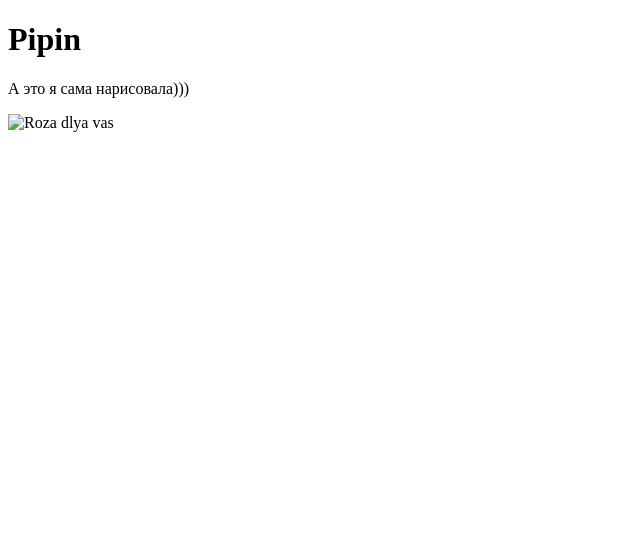
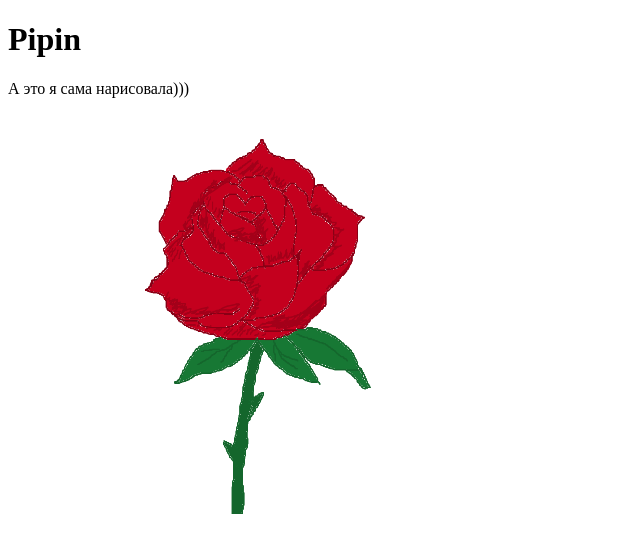
Before and after one commit to Manressaaa/Dashaclass, a plain HTML site: page 1/index.html in a window 1280 px wide. Shown: the whole page, without its empty margins (0-640 px from the left). Drawn offline with Linux system fonts and the light colour scheme.

Commit message:
Update index.html

```diff
--- a/1/index.html
+++ b/1/index.html
@@ -8,7 +8,7 @@
 <body>
     <h1>Pipin</h1>
     <p>А это я сама нарисовала)))</p>
-    <img src="1/Роза.png" alt="Roza dlya vas"
+    <img src="Роза.png" alt="Roza dlya vas"
 width="500px"
 height="400px">
 </body>
```
